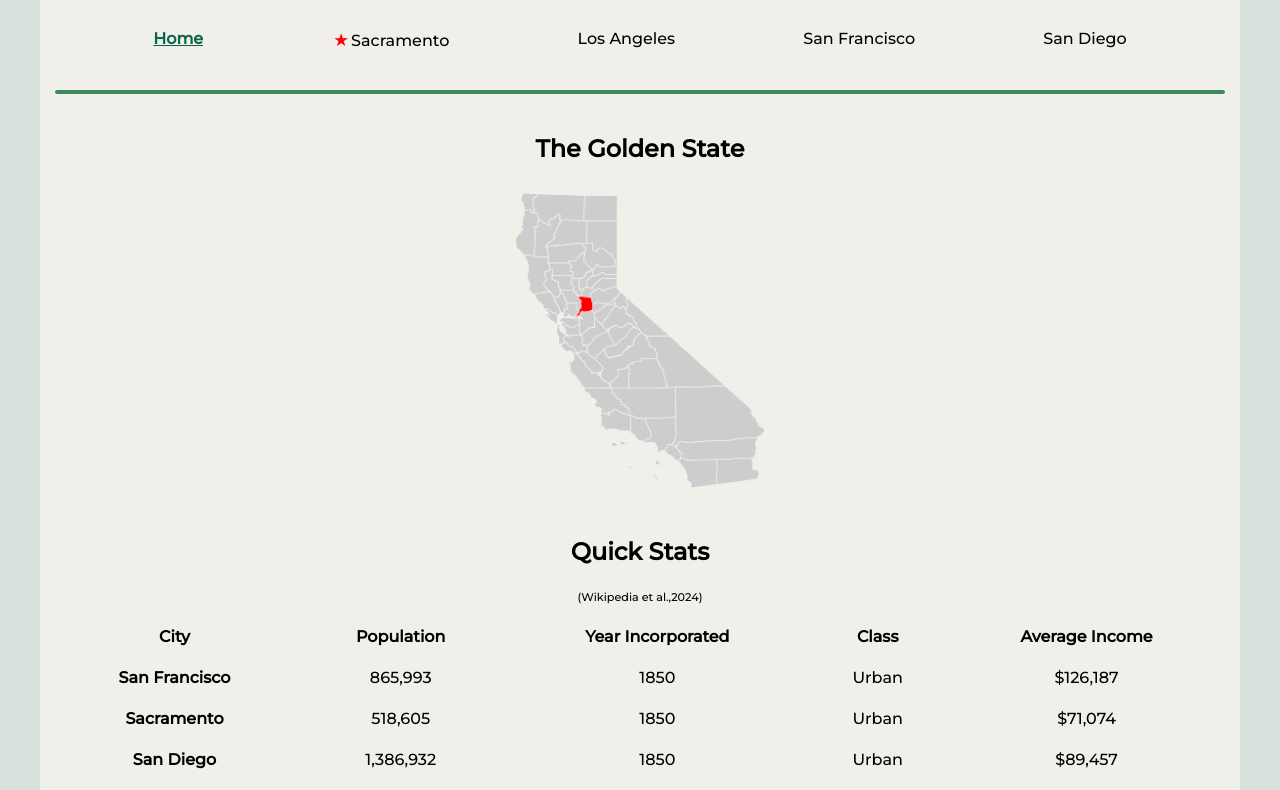
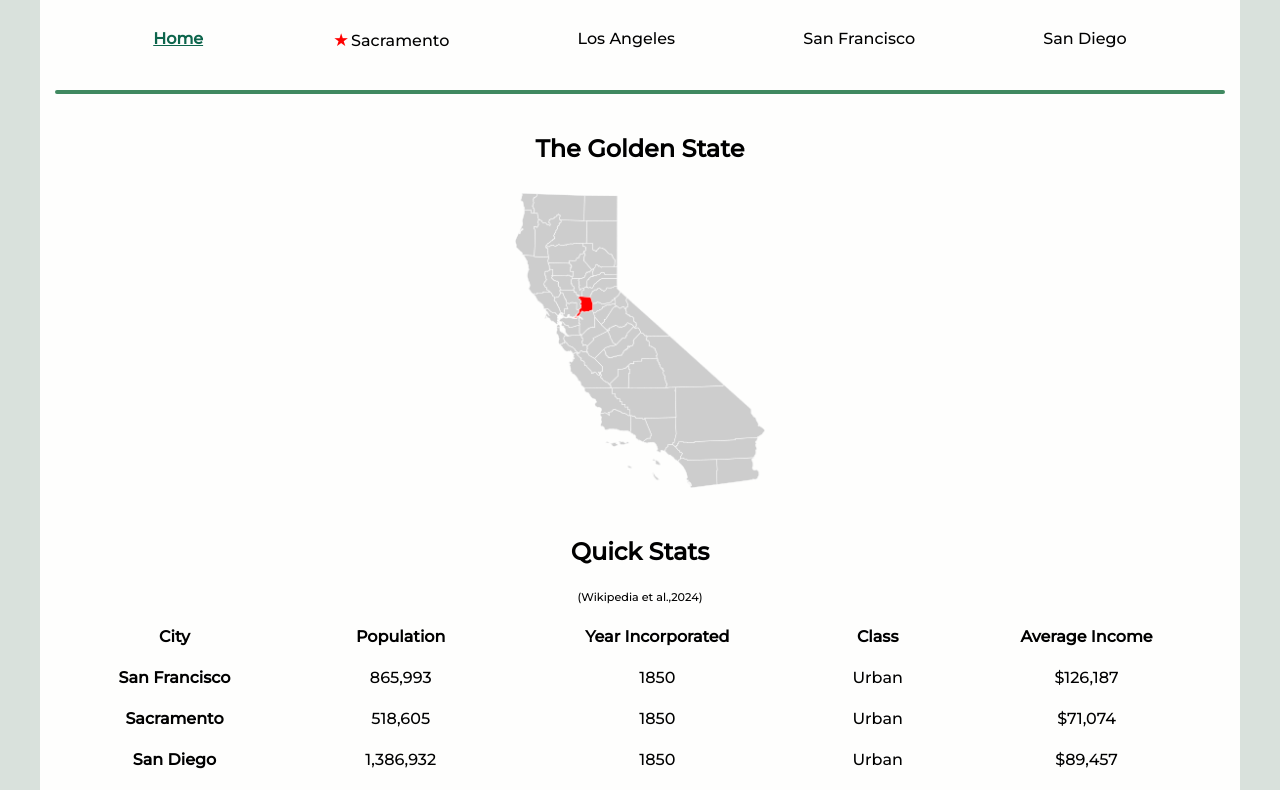
Before and after one commit to cheyannagraham/TGS, a plain HTML site: page index.html in a window 1280 px wide. Shown: the part 187-977 px from the top of the page. Drawn offline with Linux system fonts and the light colour scheme.

Commit message:
lighten body background color

```diff
--- a/styles.css
+++ b/styles.css
@@ -13,7 +13,7 @@ html {
     font-family: 'Montserrat', sans-serif;
 }
 body {
-    background-color:rgb(240, 239, 233);
+    background-color:rgb(254, 254, 253);
     width: 100%;
     height: 100%;
     max-width: 1200px;
```
